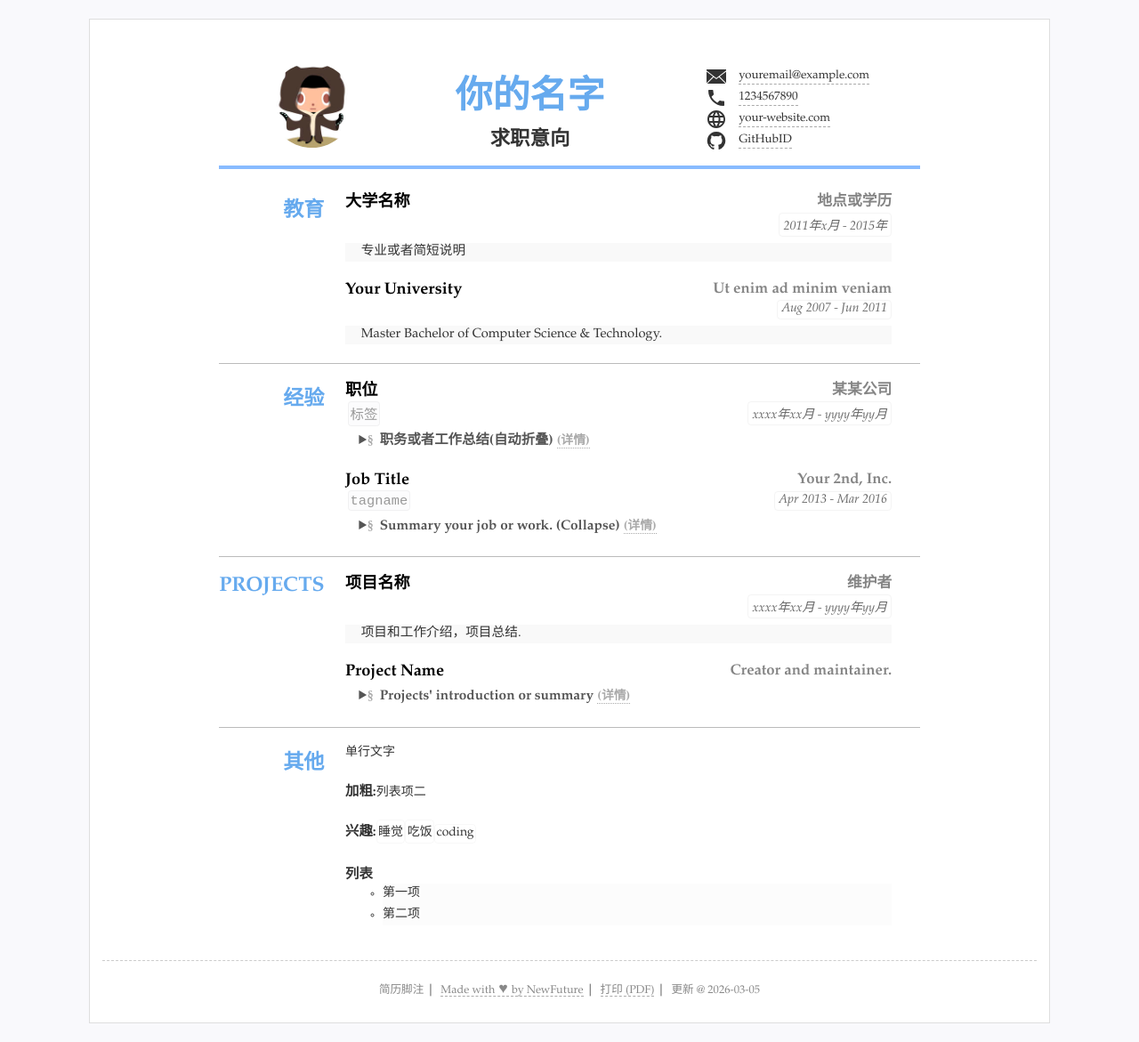
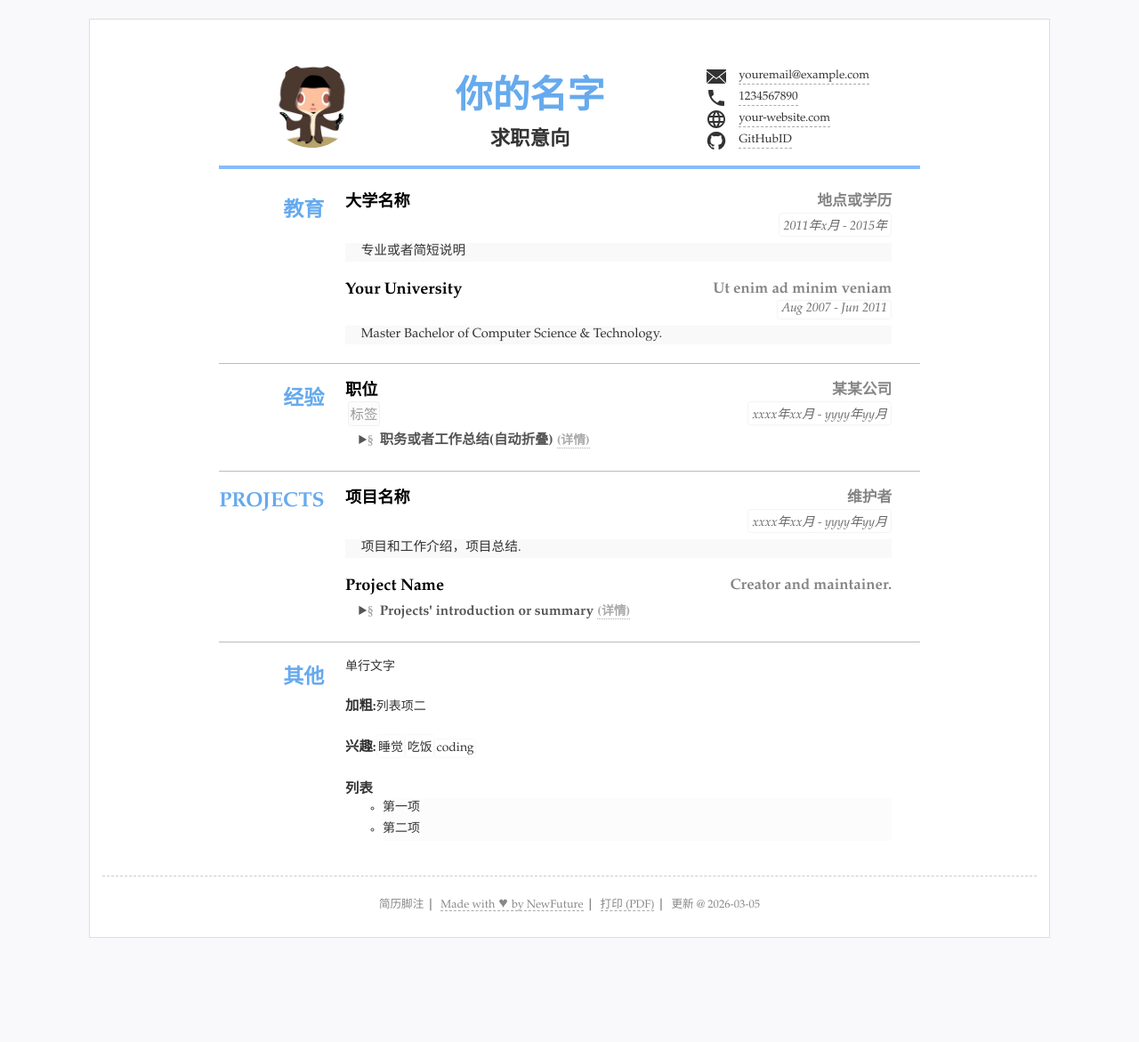
Before and after one commit to def-Kevin/resume, a Jekyll site: the page built from index.html, in a window 1280 px wide. Shown: the whole page at 89% size. Built offline with Jekyll 4.4.1, drawn with Linux system fonts in a browser that asks for light colours; after the commit the page ends 1075 px from its top, so only the background shows below that.

Commit message:
Update resume.yml

```diff
--- a/_data/resume.yml
+++ b/_data/resume.yml
@@ -62,13 +62,7 @@ main: #简历主要内容，
     detail: 同时包含 summary和detail在Chrome，Safari(包括IOS)，Android和新版Firefox等会自动折叠，不支持折叠的浏览器和展开后表现一致
     # open: open
     #可以设置open默认展开
-  - title: Job Title
-    sub: Your 2nd, Inc.
-    duration: Apr 2013 - Mar 2016
-    tags:
-    - tagname
-    summary: Summary your job or work. (Collapse)
-    detail: Details can be collapsed in Chrome Safari, Firefox, Opera and so on. Duis aute irure dolor in reprehenderit in voluptate velit esse cillum dolore eu fugiat nulla pariatur. Excepteur sint occaecat cupidatat non proident, sunt in culpa qui officia deserunt mollit anim id est laborum.
+
 
 - type: projects
   name: Projects
```
